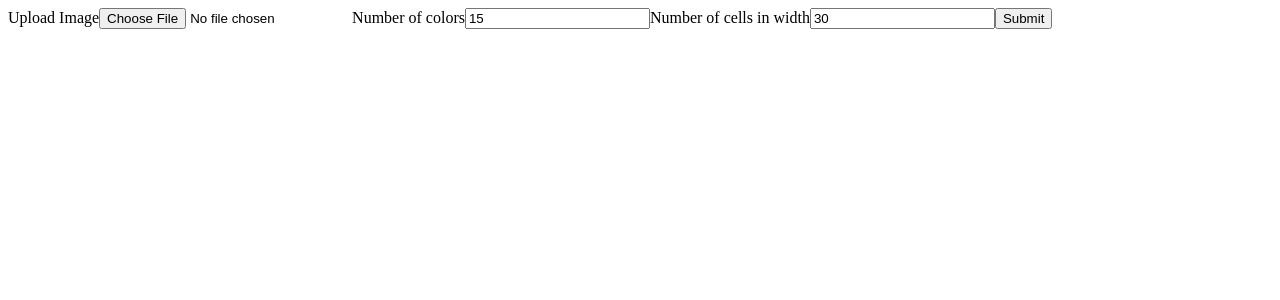
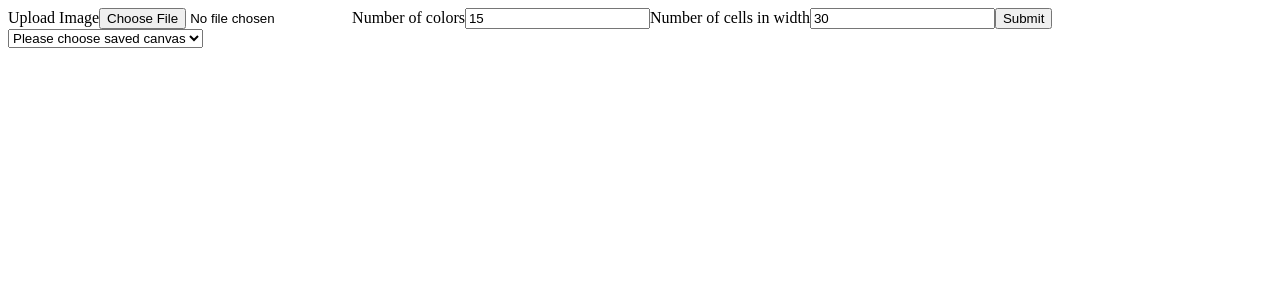
Before and after one commit to ViktoriaPruchkovskaya/pixify, a React (Vite) app in the folder web/: page / in a window 1280 px wide. Shown: the top 300 px of the page. Built offline with nearby package versions, Linux system fonts and the light colour scheme.

Commit message:
Connect indexedDB. Implement canvas save and get saved ones.

```diff
--- a/web/src/App.tsx
+++ b/web/src/App.tsx
@@ -6,6 +6,8 @@ import ColorSelector from "./components/ColorSelector/ColorSelector";
 import {useColorContextMenu} from "./hooks/useColorContextMenu";
 import {useSelectedCell} from "./hooks/useSelectedCell";
 import ThreadsPalette from "./components/ThreadsPalette/ThreadsPalette";
+import SaveButton from "./components/SaveMenu/SaveButton";
+import CanvasMenu from "./components/CanvasMenu/CanvasMenu";
 
 export default function App() {
     const [canvas, setCanvas] = useState<Canvas>({
@@ -38,6 +40,7 @@ export default function App() {
             }}/>}
             <ColorSelector dynamicStyles={selectorStyle} palette={canvas.palette} updateCanvas={canvasUpdater}/>
             <ImageForm onCanvasReceived={setCanvas}/>
+            <CanvasMenu onCanvasChange={setCanvas}/>
             {canvas?.embroidery.length ? (
                 <div style={{
                     marginTop: "15px",
@@ -52,7 +55,9 @@ export default function App() {
                                       showMenu={showMenu}
                                       setSelectedCellPosition={setSelectedCellPosition}
                                       selectedCellPosition={selectedCellPosition}/>
-                    <ThreadsPalette palette={canvas.palette}/></div>
+                    <ThreadsPalette palette={canvas.palette}/>
+                    <SaveButton canvas={canvas}/>
+                </div>
             ) : undefined}
         </div>
     );
--- /dev/null
+++ b/web/src/components/CanvasMenu/CanvasMenu.tsx
@@ -0,0 +1,43 @@
+import {useEffect, useState} from "react";
+import {StorageService} from "../../services/storageService";
+import {Canvas} from "../../services/imageService";
+
+interface CanvasMenuProps {
+    onCanvasChange: (canvas: Canvas) => void;
+}
+
+export default function CanvasMenu({onCanvasChange}: CanvasMenuProps) {
+    let [canvases, setCanvases] = useState([]);
+
+    async function getSavedCanvases() {
+        const storageService = await StorageService.getInstance();
+        const canvasNames = await storageService.getCanvasNames()
+        setCanvases(canvasNames)
+    }
+
+    useEffect(() => {
+        (async function () {
+            await getSavedCanvases()
+        })()
+    }, [])
+
+    const handleOnClick = async () => {
+        await getSavedCanvases()
+    }
+
+    const handleOnChange = async (event: React.ChangeEvent<HTMLSelectElement>) => {
+        const chosenOption: string = event.target.value;
+        if (!chosenOption) {
+            return
+        }
+        const storageService = await StorageService.getInstance();
+        const {id, ...canvas} = await storageService.getCanvasById(parseInt(chosenOption));
+        onCanvasChange(canvas)
+
+    }
+
+    return (<select onClick={handleOnClick} onChange={handleOnChange}>
+        <option value={""}>Please choose saved canvas</option>
+        {canvases.map((option, index) => (<option key={index} value={option}>{option}</option>))}
+    </select>);
+}
--- /dev/null
+++ b/web/src/components/SaveMenu/SaveButton.tsx
@@ -0,0 +1,18 @@
+import {Canvas} from "../../services/imageService";
+import * as React from "react";
+import {StorageService} from "../../services/storageService";
+
+interface SaveButtonProps {
+    canvas: Canvas;
+}
+
+export default function SaveButton({canvas}: SaveButtonProps) {
+    const handleOnClick = (event: React.MouseEvent<HTMLButtonElement>) => {
+        event.preventDefault();
+        (async () => {
+            const storageService = await StorageService.getInstance();
+            await storageService.setCanvas(canvas);
+        })()
+    }
+    return (<button onClick={handleOnClick}>SAVE</button>)
+}
--- /dev/null
+++ b/web/src/services/storageService.ts
@@ -0,0 +1,80 @@
+import {Canvas} from "./imageService";
+
+export class StorageService {
+    private readonly db: IDBDatabase;
+    public static instance: StorageService;
+
+    private constructor(db: IDBDatabase) {
+        this.db = db
+    }
+
+    static async getInstance() {
+        if (StorageService.instance) {
+            return StorageService.instance;
+        }
+        let db = await this.open();
+        return StorageService.instance = new StorageService(db);
+    }
+
+    private static async open(): Promise<IDBDatabase> {
+        return new Promise((resolve, reject) => {
+            const request = window.indexedDB.open("store", 1);
+
+            request.onupgradeneeded = function () {
+                let db = request.result;
+                if (!db.objectStoreNames.contains('canvases')) {
+                    db.createObjectStore('canvases', {keyPath: 'id', autoIncrement: true});
+                }
+            };
+
+            request.onerror = () => {
+                reject("Cannot open storage");
+            };
+
+            request.onsuccess = (event: Event) => {
+                resolve((event.target as IDBOpenDBRequest).result);
+            }
+
+        })
+    }
+
+    public async setCanvas(canvas: Canvas) {
+        this.assertConnection();
+        await this.wrapTransaction("canvases", "add", canvas);
+    }
+
+    public async getCanvasNames() {
+        this.assertConnection();
+        return this.wrapTransaction("canvases", "getAllKeys");
+    }
+
+    public async getCanvasById(name: number) {
+        this.assertConnection();
+        return this.wrapTransaction("canvases", "get", name);
+    }
+
+    private assertConnection() {
+        if (!this.db) {
+            throw new Error('Database is not opened yet');
+        }
+    }
+
+
+    private wrapTransaction(collectionName: string, operation: "add", data: any): Promise<any>
+    private wrapTransaction(collectionName: string, operation: "get", data: IDBValidKey | IDBKeyRange): Promise<any>
+    private wrapTransaction(collectionName: string, operation: "getAllKeys", data?: IDBValidKey | IDBKeyRange): Promise<any>
+    private wrapTransaction(collectionName: string, operation: "add" | "get" | "getAllKeys", data?: any | IDBValidKey | IDBKeyRange): Promise<any> {
+        return new Promise((resolve, reject) => {
+            const mode = operation === "add" ? "readwrite" : "readonly";
+            const transaction: IDBTransaction = this.db.transaction(collectionName, mode);
+            const request = transaction.objectStore(collectionName)[operation](data);
+            request.onsuccess = () => {
+                resolve(request.result)
+            };
+
+            request.onerror = () => {
+                reject(request.error)
+            };
+        })
+    }
+}
```
